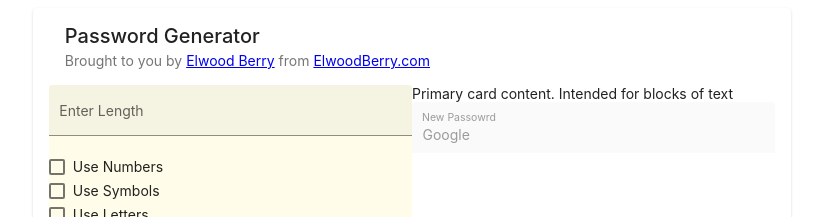
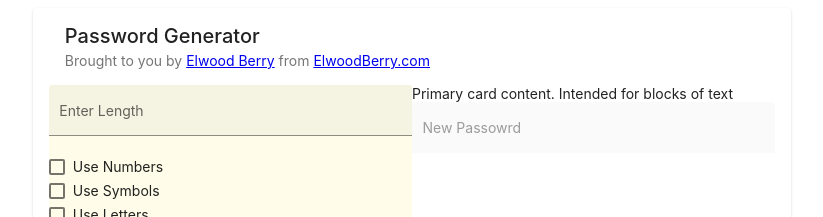
Before and after one commit to elwood-berry/esb-password-generator, an Angular app: page / in a window 1280 px wide. Shown: the top 217 px of the page, without its empty margins (228-1051 px from the left). Built offline with nearby package versions, Linux system fonts and the light colour scheme.

Commit message:
1 file modified

```diff
--- a/src/app/app.component.html
+++ b/src/app/app.component.html
@@ -87,7 +87,7 @@ Email: me@elwoodberry.com
 
             <mat-form-field class="example-full-width" appearance="fill">
               <mat-label>New Passowrd</mat-label>
-              <input matInput disabled value="Google" />
+              <input matInput disabled value="" />
             </mat-form-field>
           </div>
         </div>
```
